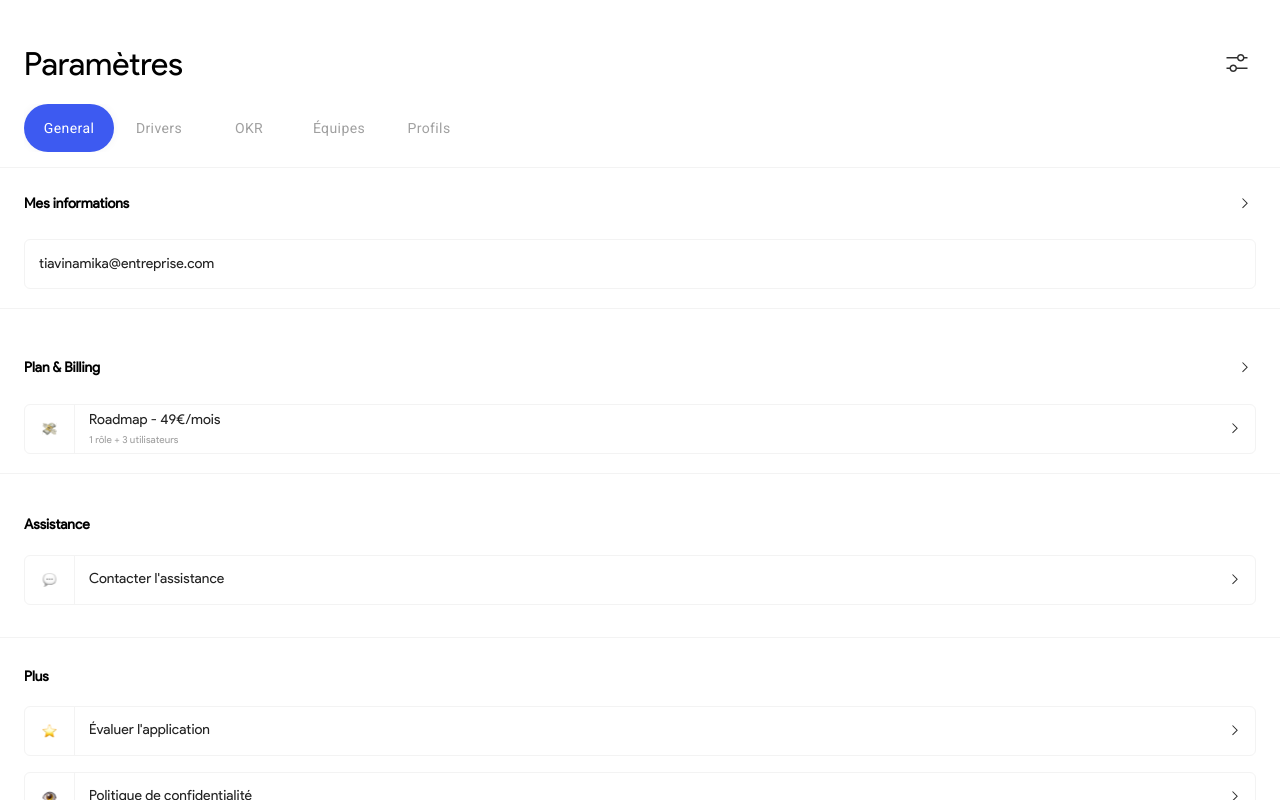
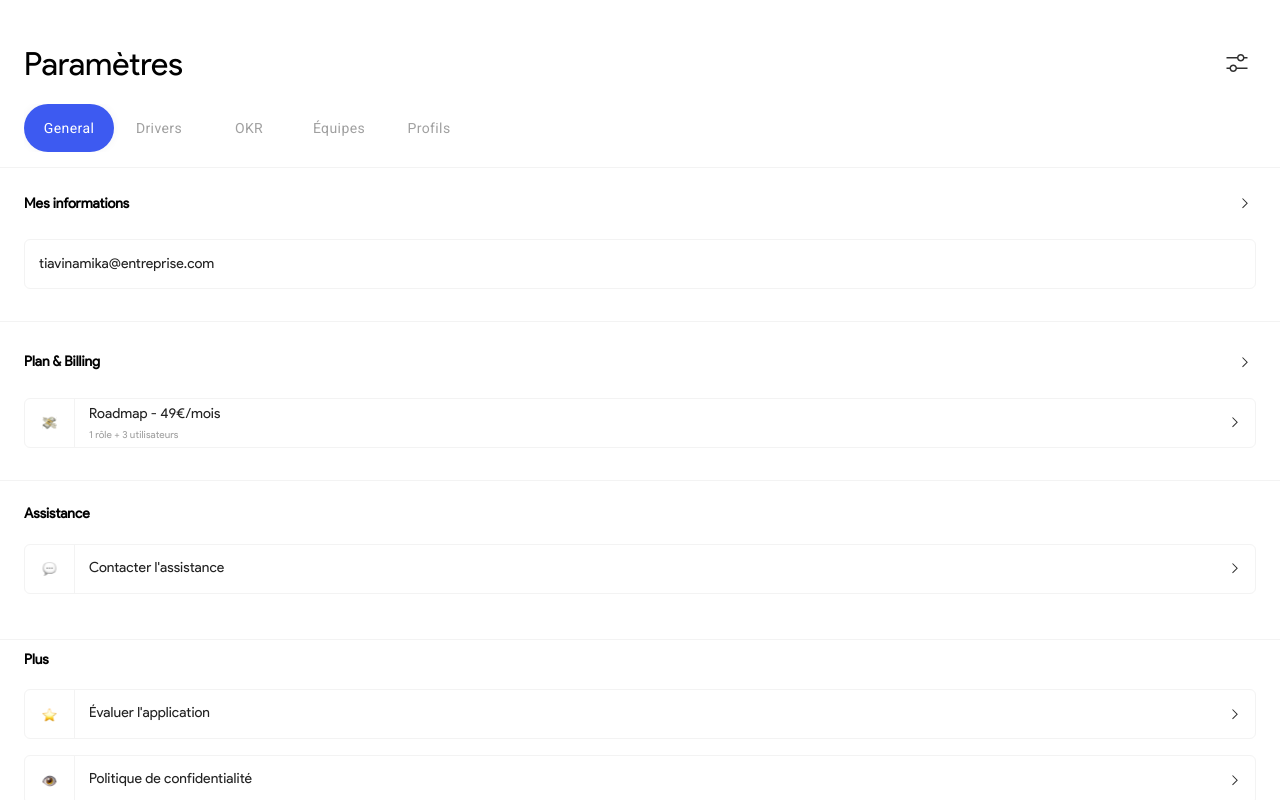
Before and after one commit to tiavina-mika/product-hero-draft, a React (Create React App) app: page / in a window 1280 px wide. Both pictures are taken after a click on the button "Paramètres". Shown: the top 800 px of the page. Built offline with nearby package versions, Linux system fonts and the light colour scheme.

Commit message:
fix section spacing

```diff
--- a/src/containers/general/General.tsx
+++ b/src/containers/general/General.tsx
@@ -10,7 +10,7 @@ import { LAYOUT_CONTENT_PADDING_X } from "../../utils/constants";
 
 const classes = {
   general: {
-    paddingTop: 6
+    marginTop: 6
   },
   section: {
     // https://github.com/emotion-js/emotion/issues/2444
@@ -22,7 +22,7 @@ const classes = {
     position: "absolute" as "absolute",
     left: -LAYOUT_CONTENT_PADDING_X /* this override the parent pagging */,
     right: -LAYOUT_CONTENT_PADDING_X /* this override the parent pagging */,
-    top: 96
+    top: 109
   })
 };
 
@@ -47,7 +47,7 @@ const General = () => {
 
   return (
     <div className="stretchSelf" css={classes.general}>
-      <Stack spacing={8.1}>
+      <Stack spacing={7.4}>
         <Section
           title="Mes informations"
           css={classes.section}
```
